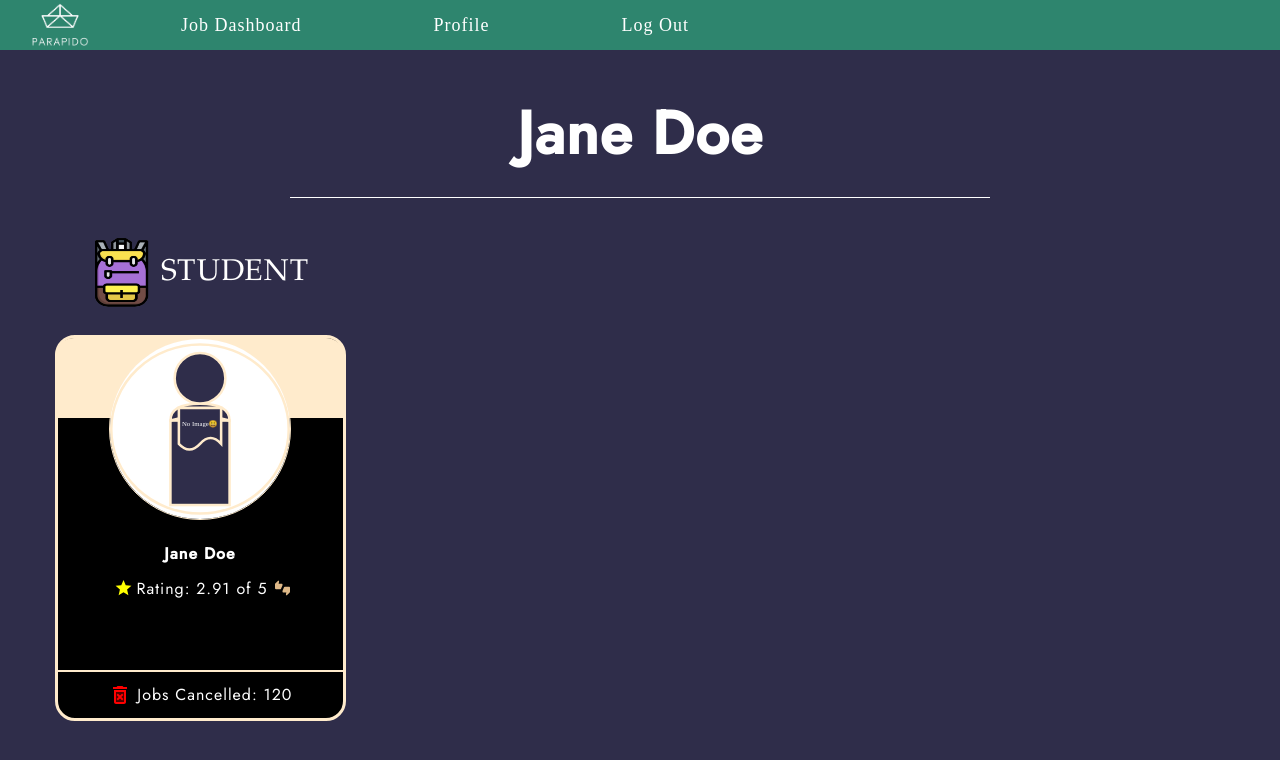
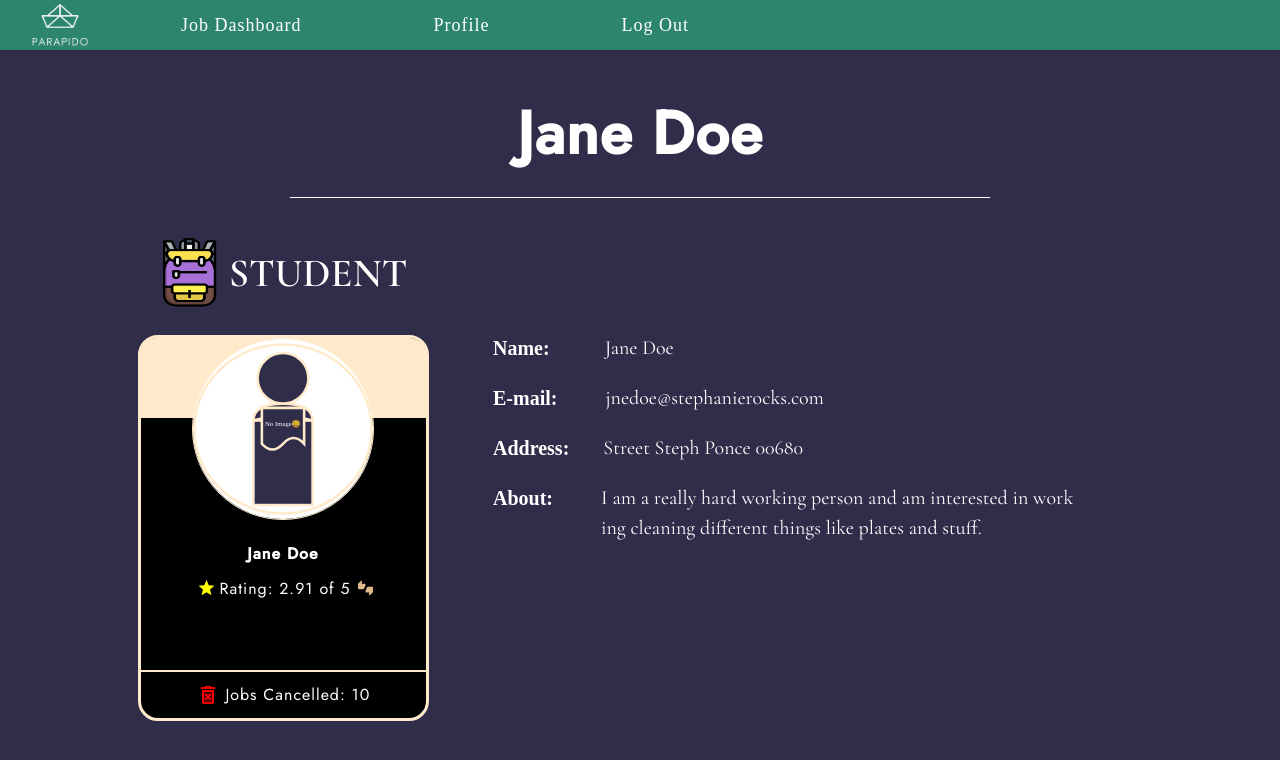
Before and after one commit to Mariie97/Capstone-QWERTY-Dev-Solutions-Team, a React (Create React App) app in the folder parapido-gui/: page /profile in a window 1280 px wide. Shown: the top 760 px of the page. Built offline with nearby package versions, Linux system fonts and the light colour scheme.

Commit message:
finishedthe body text container by positioning, lettering, coloring and structuring the text, one of the things done for structuring is keeping an invisible threshold were the text breaks and doesn't overflow, while alsohaving a justify alignment

```diff
--- a/parapido-gui/src/Components/ProfileCard.js
+++ b/parapido-gui/src/Components/ProfileCard.js
@@ -16,7 +16,7 @@ const ProfileCard = (props) => {
     const user_name = "Jane"
     const last_name = "Doe"
     const rating_value = "2.91"
-    const cancelled_jobs = 120;
+    const cancelled_jobs = 10;
     const account_type = 1;
 
     let acc_type;
--- a/parapido-gui/src/Components/ProfilePage.js
+++ b/parapido-gui/src/Components/ProfilePage.js
@@ -43,7 +43,40 @@ export class Profile extends Component {
 
             <React.Fragment>
                  <h1 className="profile-header">{first_name} {last_name} </h1>
-                 <ProfileCard />
+                 <div className = "parent-flex-container">
+                    <div className="child1-flex-container"><ProfileCard /></div>
+                    <div className = "child2-flex-container">
+                        <ul className = "bullet-removal">
+                        <li>
+                            <ul className="body-flex">
+                                <li className= "child-body-flex">Name: </li>
+                                <li className="keeptext">Jane Doe </li>
+                            </ul>
+
+                        </li>
+
+                        <li>
+                            <ul className="body-flex">
+                                <li  className= "child1-body-flex"> E-mail: </li>
+                                <li className="keeptext"> jnedoe@stephanierocks.com </li>
+                            </ul>
+                        </li>
+                        <li>
+                            <ul className="body-flex">
+                                <li className= "child2-body-flex"> Address: </li>
+                                <li className="keeptext"> Street Steph Ponce 00680 </li>
+                            </ul>
+
+                        </li>
+                            <ul className="body-flex">
+                                <li className= "child1-body-flex">About:</li>
+                                <p className="keeptext" >I am a really hard working person and am interested in working cleaning different things like plates and stuff.
+                                </p>
+                            </ul>
+
+                        </ul>
+                    </div>
+                 </div>
             </React.Fragment>
 
 
@@ -54,4 +87,5 @@ export class Profile extends Component {
 
 
 
+
 export default Profile
--- a/parapido-gui/src/Layouts/ProfileCard.css
+++ b/parapido-gui/src/Layouts/ProfileCard.css
@@ -83,12 +83,11 @@
 /* top card lettering */
 
 .top-card-lettering {
-	font-family: "Garamond";
+	font-family: "Cormorant Garamond";
 	font-style: "Italic";
-	font-weight: 400;
+	font-weight: bold;
 	color: white;
-	font-size: 30px;
-	letter-spacing: 1px;
+	font-size: 40px;
 
 	/* small container for lettering to be centered all the time no matter change*/
 
--- a/parapido-gui/src/Layouts/ProfilePage.css
+++ b/parapido-gui/src/Layouts/ProfilePage.css
@@ -1,4 +1,7 @@
 @import url("https://fonts.googleapis.com/css2?family=Jost:wght@200;300;400;500");
+@import url("https://fonts.googleapis.com/css2?family=Cormorant+Garamond:ital,wght@0,400;0,600;1,300;1,500&display==swap");
+
+/* title and line  */
 
 .profile-header {
 	font-family: "Jost";
@@ -13,3 +16,82 @@
 	padding-bottom: 20px;
 	margin-bottom: 40px;
 }
+
+/* parent - flex between profile - body text - buttons */
+
+.parent-flex-container {
+	display: flex;
+
+	/* testing purposes */
+	/* background-color: red; */
+}
+
+/* card */
+
+.child1-flex-container {
+	margin-right: 60px;
+	margin-left: 83px;
+}
+
+/* remove bullets */
+
+.bullet-removal {
+	list-style: none;
+}
+
+/* body text */
+
+.child2-flex-container {
+	margin-top: 85px;
+	font-family: "Cormorant Garamond";
+	font-size: 20px;
+	font-weight: 200;
+	color: white;
+	line-height: 50px;
+}
+
+/* flex withn the body text for bold and spacing */
+
+.body-flex {
+	list-style: none;
+	display: flex;
+
+	/* text-align: justify; */
+	/* testing purposes */
+	/* background-color: thistle; */
+}
+
+.child-body-flex {
+	font-family: "Times New Roman";
+	font-weight: bold;
+	margin-right: 50px;
+}
+
+.child1-body-flex {
+	font-family: "Times New Roman";
+	font-weight: bold;
+	margin-right: 43px;
+}
+
+.child2-body-flex {
+	font-family: "Times New Roman";
+	font-weight: bold;
+	margin-right: 29px;
+}
+
+.keeptext {
+	width: 60%;
+	padding-top: 10px;
+
+	/* testing */
+	/* border-style: solid; */
+	/* border-color: #336699; */
+
+	border-width: 1px;
+	padding-left: 5px;
+	padding-bottom: 10px;
+	text-align: justify;
+	word-break: break-all;
+
+	line-height: 1.5;
+}
```
